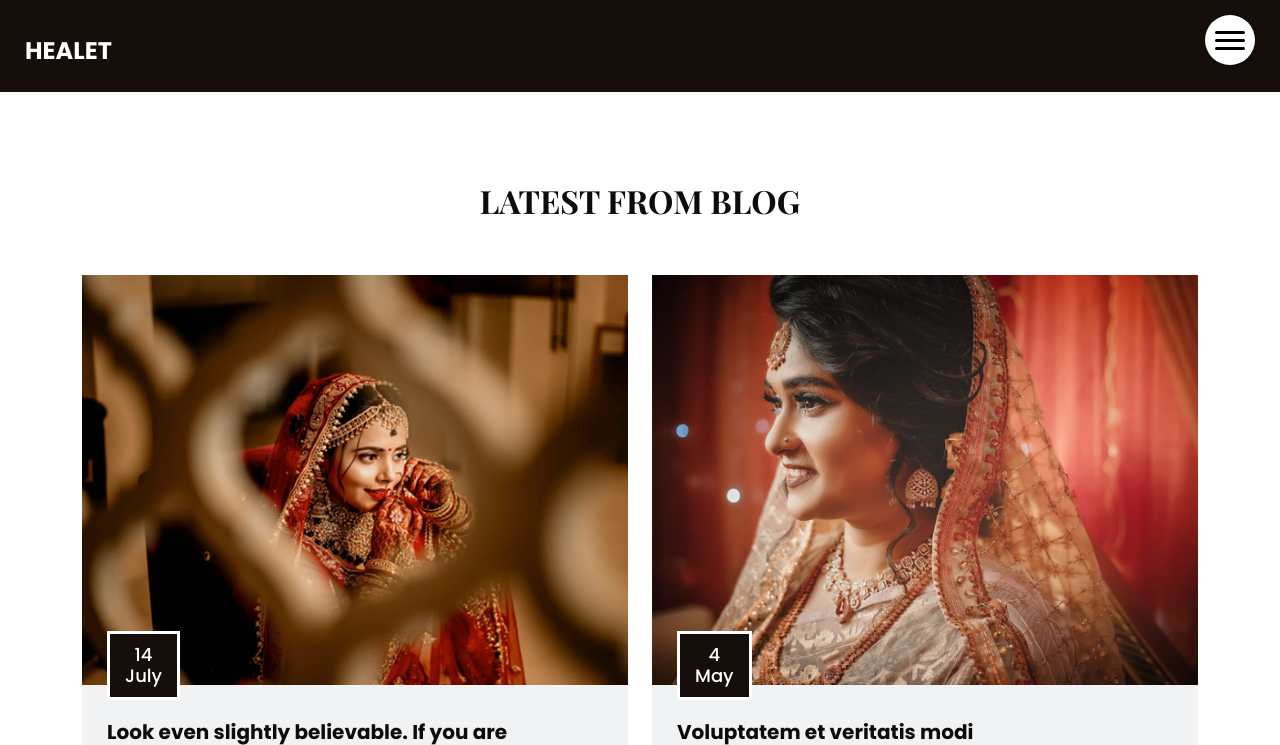
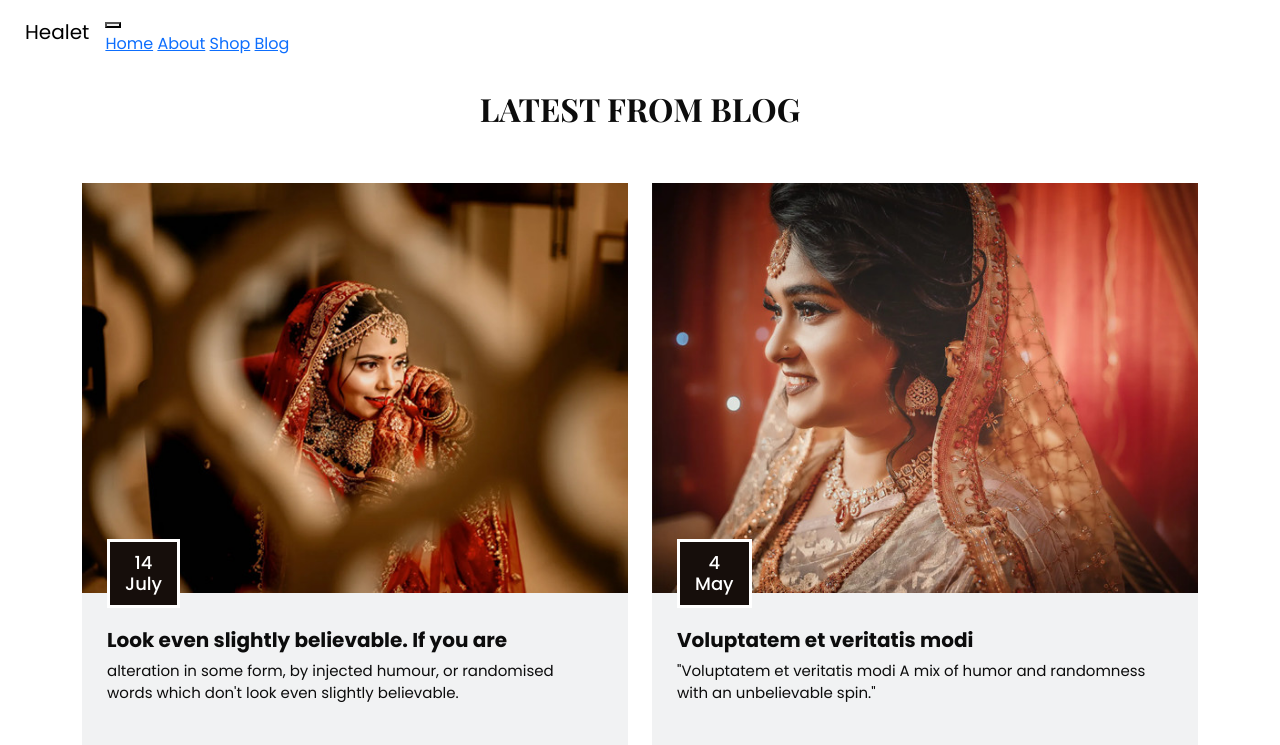
Before and after one commit to Gajanand1219/Online-Jewellery-Booking-Website-, a Flask app: page /blog in a window 1280 px wide. Shown: the top 745 px of the page. Run offline with Flask 3, Linux system fonts and the light colour scheme; some libraries are stand-ins or nearby versions.

Commit message:
Update style.css
Signed-off-by: Gajanan Deshmukh  <159412495+Gajanand1219@users.noreply.github.com>

```diff
--- a/static/style.css
+++ b/static/style.css
@@ -13,7 +13,7 @@ body {
 }
 
 .layout_padding2 {
-  padding: 46px 0;
+  padding: 45px 0;
 }
 
 .layout_padding2-top {
@@ -83,198 +83,7 @@ h2 {
 .header_section .container-fluid {
   padding-right: 25px;
   padding-left: 25px;
-}
-
-.header_section .nav_container {
-  margin: 0 auto;
-}
-
-.header_section.innerpage_header {
-  position: relative;
-  background: -webkit-gradient(linear, left top, right top, from(#160e0b), to(#160e0b));
-  background: linear-gradient(to right, #160e0b, #160e0b);
-  padding: 10px 0;
-}
-
-.custom_nav-container {
-  padding-left: 0;
-  padding-right: 0;
-}
-
-.custom_menu-btn {
   position: fixed;
-  right: 25px;
-  top: 15px;
-  width: 50px;
-  height: 50px;
-}
-
-.custom_menu-btn::before {
-  content: "";
-  position: absolute;
-  top: 0;
-  right: 0;
-  width: 100%;
-  height: 100%;
-  background-color: white;
-  -webkit-box-shadow: 0 0 5px 0 rgba(0, 0, 0, 0.07);
-          box-shadow: 0 0 5px 0 rgba(0, 0, 0, 0.07);
-  z-index: 7;
-  border-radius: 100%;
-  -webkit-transition: all .3s;
-  transition: all .3s;
-}
-
-.custom_menu-btn.menu_btn-style::before {
-  width: 100vh;
-  height: 100vh;
-  background-color: #160e0b;
-  -webkit-transform: scale(5);
-          transform: scale(5);
-  border-radius: 0;
-}
-
-.custom_menu-btn button {
-  width: 50px;
-  height: 50px;
-  outline: none;
-  border: none;
-  border-radius: 100%;
-  display: -webkit-box;
-  display: -ms-flexbox;
-  display: flex;
-  -webkit-box-orient: vertical;
-  -webkit-box-direction: normal;
-      -ms-flex-direction: column;
-          flex-direction: column;
-  -webkit-box-align: center;
-      -ms-flex-align: center;
-          align-items: center;
-  -webkit-box-pack: center;
-      -ms-flex-pack: center;
-          justify-content: center;
-  background-color: transparent;
-  position: relative;
-  z-index: 999;
-  margin: 0;
-}
-
-.custom_menu-btn button span {
-  display: block;
-  width: 30px;
-  height: 3px;
-  background-color: #000000;
-  margin: 2.5px 0;
-  -webkit-transition: all 0.3s;
-  transition: all 0.3s;
-  border-radius: 15px;
-}
-
-.custom_menu-btn .s-2 {
-  -webkit-transition: all 0.1s;
-  transition: all 0.1s;
-}
-
-.menu_btn-style button span {
-  background-color: #ffffff;
-}
-
-.menu_btn-style button .s-1 {
-  -webkit-transform: rotate(45deg) translate(6px, 6px);
-          transform: rotate(45deg) translate(6px, 6px);
-}
-
-.menu_btn-style button .s-2 {
-  -webkit-transform: translateX(100px);
-          transform: translateX(100px);
-}
-
-.menu_btn-style button .s-3 {
-  -webkit-transform: rotate(-45deg) translate(5px, -5px);
-          transform: rotate(-45deg) translate(5px, -5px);
-}
-
-.overlay {
-  height: 100%;
-  width: 0;
-  position: fixed;
-  top: 0;
-  left: 0;
-  overflow-x: hidden;
-  -webkit-transition: 0.5s;
-  transition: 0.5s;
-  z-index: 9;
-}
-
-.overlay .closebtn {
-  position: absolute;
-  top: 0;
-  right: 30px;
-  font-size: 60px;
-}
-
-.overlay a {
-  padding: 0px;
-  text-decoration: none;
-  font-size: 22px;
-  color: #ffffff;
-  display: block;
-  -webkit-transition: 0.3s;
-  transition: 0.3s;
-  margin-bottom: 15px;
-  text-transform: uppercase;
-  font-weight: 600;
-  opacity: 0;
-}
-
-.overlay a:hover {
-  color: #fd9c6b;
-}
-
-.overlay-content {
-  position: relative;
-  top: 30%;
-  width: 100%;
-  text-align: center;
-  margin-top: 30px;
-  z-index: 99;
-}
-
-.menu_width {
-  width: 100%;
-}
-
-.menu_width.overlay a {
-  opacity: 1;
-}
-
-a,
-a:hover,
-a:focus {
-  text-decoration: none;
-}
-
-a:hover,
-a:focus {
-  color: initial;
-}
-
-.btn,
-.btn:focus {
-  outline: none !important;
-  -webkit-box-shadow: none;
-          box-shadow: none;
-}
-
-.navbar-brand {
-  margin-top: 10px;
-}
-
-.navbar-brand span {
-  font-size: 24px;
-  font-weight: 700;
-  color: #ffffff;
-  text-transform: uppercase;
 }
 
 /*end header section*/
```
